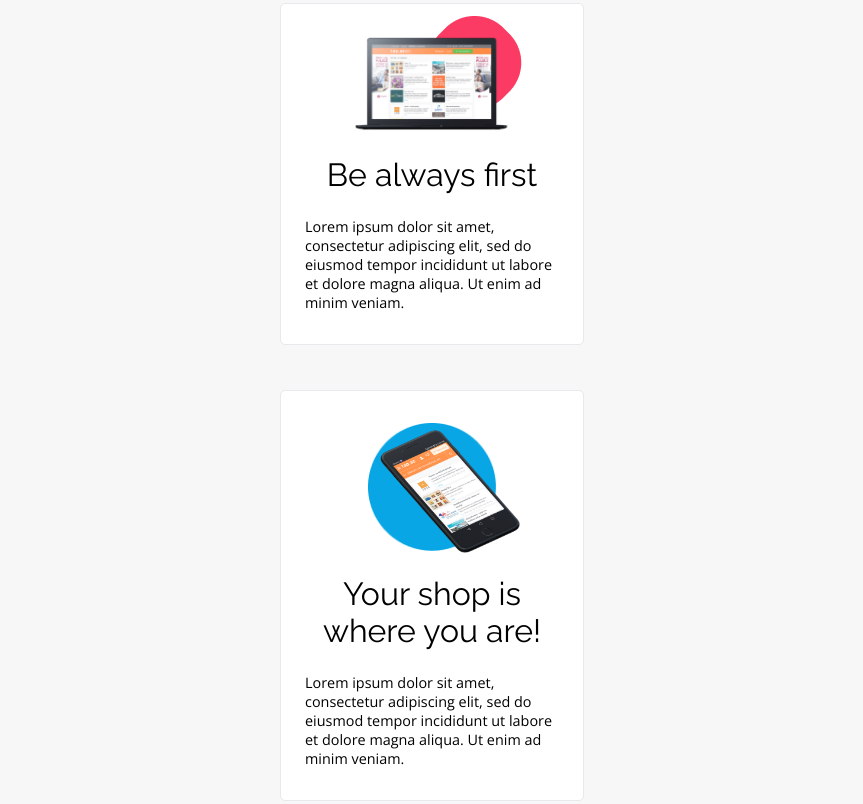
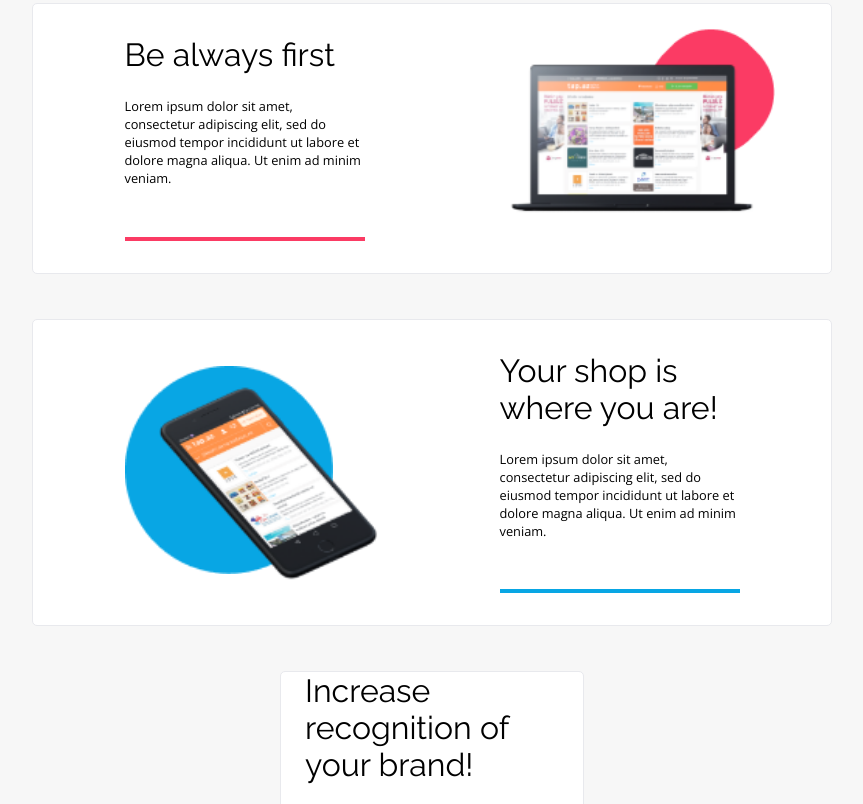
Before and after one commit to AntonioMangado/Proyecto-1_HMTL-CSS, a website: page index.html in a window 1280 px wide. Shown: the part 1239-2043 px from the top of the page, without its empty margins (208-1071 px from the left). Drawn offline with nearby package versions, Linux system fonts and the light colour scheme.

Commit message:
ADD/ media queries for first two benefits

```diff
--- a/index.html
+++ b/index.html
@@ -65,16 +65,24 @@
                     <img class="img--center"src="./assets/macbook.png" alt="">
                     <img class="img--absolute" src="./assets/circle-red.png" alt="">
                 </div>
-                <h2 class="benefits__article__title">Be always first</h2>
-                <p class="benefits__article__text">Lorem ipsum dolor sit amet, consectetur adipiscing elit, sed do eiusmod tempor incididunt ut labore et dolore magna aliqua. Ut enim ad minim veniam.</p>
+                <div>
+                    <h2 class="benefits__article__title">Be always first</h2>
+                    <p class="benefits__article__text">Lorem ipsum dolor sit amet, consectetur adipiscing elit, sed do eiusmod tempor incididunt ut labore et dolore magna aliqua. Ut enim ad minim veniam.</p>
+                    <div class="benefits__article__decor"></div>
+                </div>
+
             </article>
             <article class="benefits__article">
                 <div>
-                    <img class="img--center blue-circle"src="./assets/circle-blue.png" alt="">
-                    <img class="img--absolute phone" src="./assets/iphone.png" alt="">
+                    <img class="blue-circle"src="./assets/circle-blue.png" alt="">
+                    <img class="phone" src="./assets/iphone.png" alt="">
                 </div>
-                <h2 class="benefits__article__title">Your shop is where you are!</h2>
-                <p class="benefits__article__text">Lorem ipsum dolor sit amet, consectetur adipiscing elit, sed do eiusmod tempor incididunt ut labore et dolore magna aliqua. Ut enim ad minim veniam.</p>
+                <div>
+                    <h2 class="benefits__article__title">Your shop is where you are!</h2>
+                    <p class="benefits__article__text">Lorem ipsum dolor sit amet, consectetur adipiscing elit, sed do eiusmod tempor incididunt ut labore et dolore magna aliqua. Ut enim ad minim veniam.</p>
+                    <div class="benefits__article__decor"></div>
+                </div>
+
             </article>
             <article class="benefits__article--nopadding">
                 <h2 class="benefits__article__title innerpadding">Increase recognition of your brand!</h2>
--- a/input.scss
+++ b/input.scss
@@ -487,6 +487,8 @@ footer {
 }
 
 @media only screen and (min-width: 1000px) {
+
+
     .header {
         padding: 0 8.5rem;
         display: flex;
@@ -541,4 +543,66 @@ footer {
 
         }
     }
+
+    .benefits {
+        &__article {
+            width: 800px;
+            display: flex;
+            flex-direction: row-reverse;
+            align-items: center;
+            text-align: left;
+
+            &__text {
+                margin-bottom: 3.1rem;
+                font-size: 0.8rem;
+            }
+
+            &__decor {
+                width: 70%;
+                border-bottom: 4px solid #FB3B64;
+            }
+
+            &:nth-of-type(2) {
+                flex-direction: row;
+            }
+
+            &__title {
+                margin-top: 0;
+                text-align: left;
+            }
+
+            .phone {
+                position: absolute;
+                z-index: 50;
+                top: 17px;
+                right: -46px;
+                width: 17rem;
+            }
+
+            .blue-circle {
+                width: 13rem;
+            }
+
+            .img--center {
+                width: 111%;
+            }
+
+            .img--absolute {
+                position: absolute;
+                top: -34px;
+                right: -35px;
+                width: 8rem;
+            }
+
+
+        }
+
+
+    }
+
+    body > main > section.benefits > article:nth-child(2) > div:nth-child(2) > div {
+        border-bottom: 4px solid #08A6E4;
+    }
+
+
 }
```
Also changed, not shown: styles/input.css, 1 other file.
